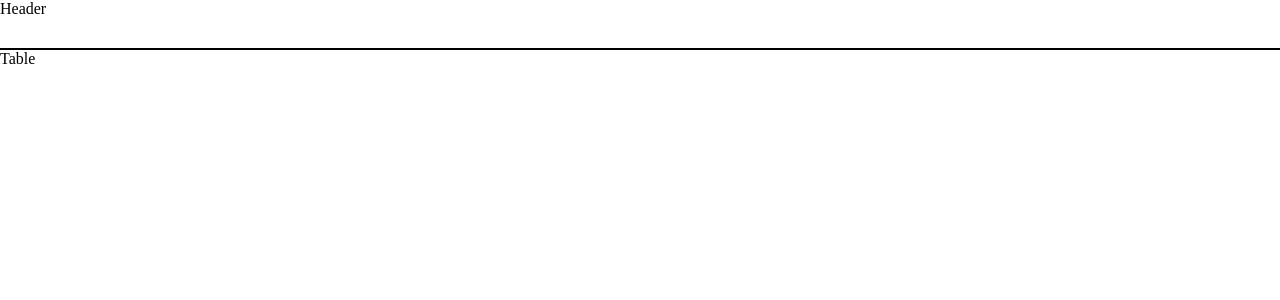
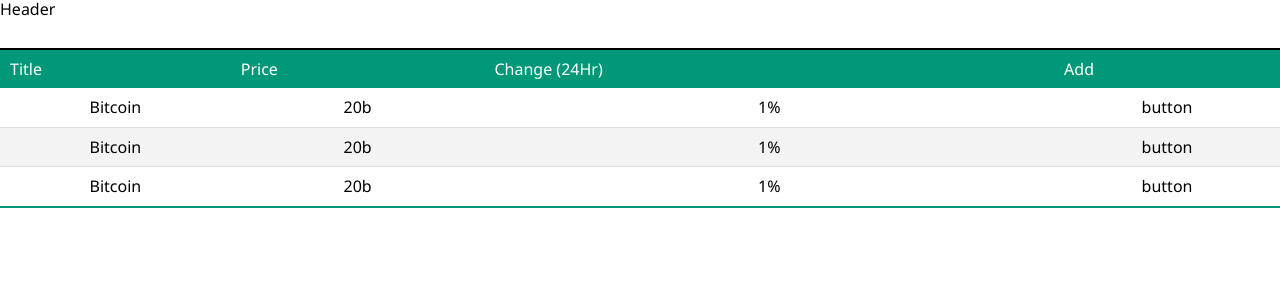
Before and after one commit to amgod1/coincap-react-ts, a React (Vite) app: page / in a window 1280 px wide. Shown: the top 300 px of the page. Built offline with nearby package versions, Linux system fonts and the light colour scheme.

Commit message:
feat: table component + styles

```diff
--- /dev/null
+++ b/src/components/Table/Table.module.scss
@@ -0,0 +1,45 @@
+$green: #009879;
+$gray: #dddddd;
+$gray-active: #f3f3f3;
+$white: #ffffff;
+
+.table {
+  width: 100%;
+  text-align: center;
+  border-collapse: collapse;
+  border-radius: 5px 5px 0 0;
+
+  td {
+    padding: 10px 0;
+  }
+}
+
+.table__head {
+  background-color: $green;
+  color: $white;
+  text-align: left;
+
+  td {
+    padding: 10px 10px;
+  }
+}
+
+.table__body {
+  tr {
+    border-bottom: 1px solid $gray;
+  }
+
+  tr:nth-of-type(even) {
+    background-color: $gray-active;
+  }
+
+  tr:last-of-type {
+    border-bottom: 2px solid $green;
+  }
+
+  tr:hover {
+    cursor: pointer;
+    background-color: $green;
+    color: $white;
+  }
+}
--- a/src/components/Table/Table.tsx
+++ b/src/components/Table/Table.tsx
@@ -1,5 +1,38 @@
+import styles from "./Table.module.scss"
+
 const Table = () => {
-  return <div>Table</div>
+  return (
+    <table className={styles.table}>
+      <thead className={styles["table__head"]}>
+        <tr>
+          <td>Title</td>
+          <td>Price</td>
+          <td>Change (24Hr)</td>
+          <td>Add</td>
+        </tr>
+      </thead>
+      <tbody className={styles["table__body"]}>
+        <tr>
+          <td>Bitcoin</td>
+          <td>20b</td>
+          <td>1%</td>
+          <td>button</td>
+        </tr>
+        <tr>
+          <td>Bitcoin</td>
+          <td>20b</td>
+          <td>1%</td>
+          <td>button</td>
+        </tr>
+        <tr>
+          <td>Bitcoin</td>
+          <td>20b</td>
+          <td>1%</td>
+          <td>button</td>
+        </tr>
+      </tbody>
+    </table>
+  )
 }
 
 export default Table
--- a/src/index.scss
+++ /dev/null
@@ -1,6 +0,0 @@
-:root {
-  font-family: Inter, system-ui, Avenir, Helvetica, Arial, sans-serif;
-}
-
-body {
-}
--- a/src/normalize.scss
+++ b/src/normalize.scss
@@ -22,6 +22,7 @@ html {
 
 body {
   margin: 0;
+  font-family: "Segoe UI", Tahoma, Geneva, Verdana, sans-serif;
 }
 
 /**
```
